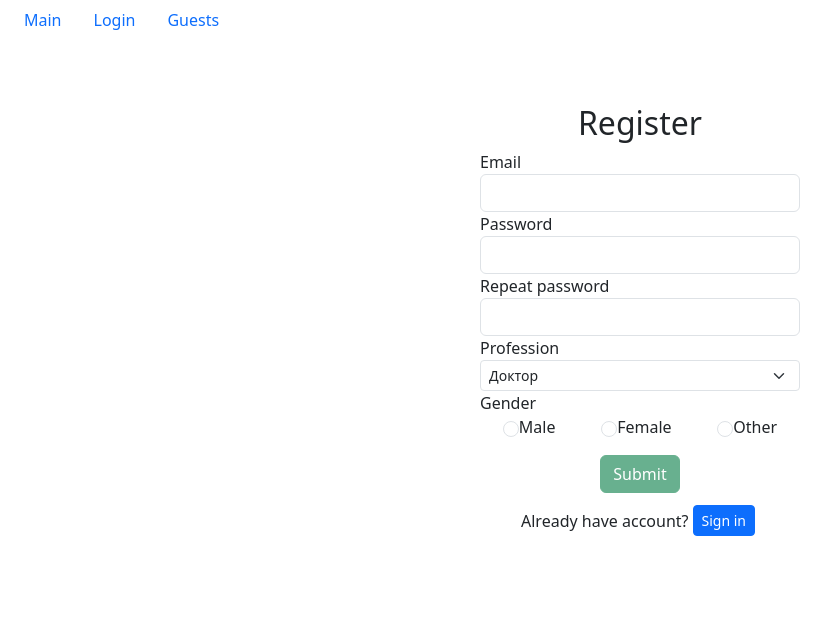
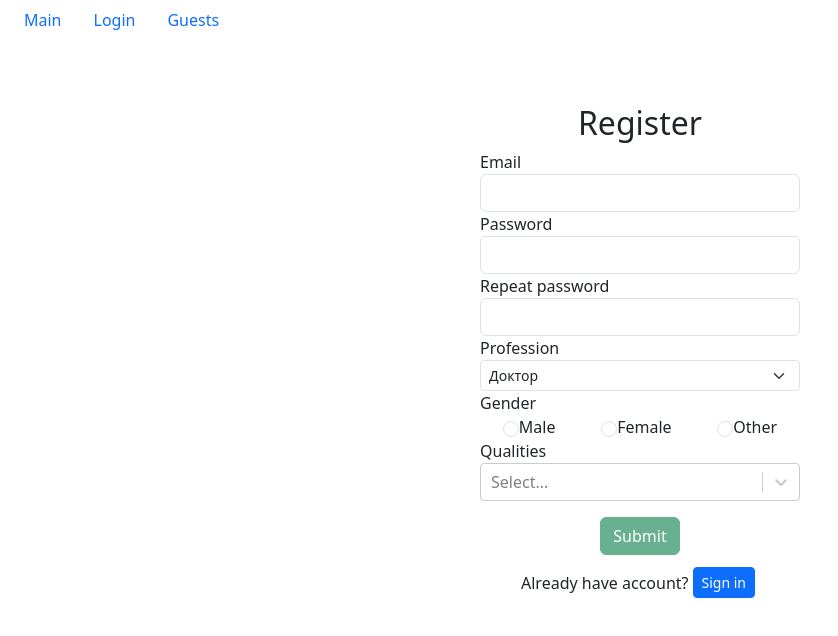
Before and after one commit to ivan-kramarenko/Course-Project, a React (Create React App) app: page /login in a window 1280 px wide. Both pictures are taken after a click on the button "Sign up". Shown: the top 636 px of the page, without its empty margins (0-838 px from the left). Built offline with nearby package versions, Linux system fonts and the light colour scheme.

Commit message:
react-select (multi)

```diff
--- a/package.json
+++ b/package.json
@@ -24,6 +24,7 @@
     "react-hook-form": "^7.39.1",
     "react-router-dom": "^6.4.2",
     "react-scripts": "5.0.1",
+    "react-select": "^5.6.0",
     "typescript": "^4.8.3",
     "web-vitals": "^2.1.4",
     "yup": "^0.32.11"
--- /dev/null
+++ b/src/api/fake.api/qualities.api.js
@@ -0,0 +1,42 @@
+const qualities = {
+  tedious: {
+    _id: '67rdca3eeb7f6fgeed471198',
+    name: 'Нудила',
+    color: 'primary'
+  },
+  strange: {
+    _id: '67rdca3eeb7f6fgeed471100',
+    name: 'Странный',
+    color: 'secondary'
+  },
+  buller: {
+    _id: '67rdca3eeb7f6fgeed4711012',
+    name: 'Троль',
+    color: 'success'
+  },
+  alcoholic: {
+    _id: '67rdca3eeb7f6fgeed471101',
+    name: 'Алкоголик',
+    color: 'danger'
+  },
+  handsome: {
+    _id: '67rdca3eeb7f6fgeed471102',
+    name: 'Красавчик',
+    color: 'info'
+  },
+  uncertain: {
+    _id: '67rdca3eeb7f6fgeed471103',
+    name: 'Неуверенный',
+    color: 'dark'
+  }
+}
+const fetchAll = () =>
+  new Promise((resolve) => {
+    window.setTimeout(() => {
+      resolve(qualities)
+    }, 2000)
+  })
+
+export default {
+  fetchAll
+}
--- a/src/api/index.js
+++ b/src/api/index.js
@@ -1,8 +1,10 @@
 import * as users from './fake.api/user.api'
 import professions from './fake.api/professions.api'
+import qualities from './fake.api/qualities.api'
 
 const API = {
   users,
-  professions
+  professions,
+  qualities
 }
 export default API
--- /dev/null
+++ b/src/components/common/form/MultiSelectField.tsx
@@ -0,0 +1,43 @@
+import React, { ReactElement } from 'react'
+import Select from 'react-select'
+import ErrorField from './ErrorField'
+
+interface MultiSelectFieldProps {
+  label: string
+  items: object
+  id: string
+  onChange: (...event: any[]) => void
+  value: any
+  error: string | undefined
+}
+
+const MultiSelectField = ({
+  label,
+  items,
+  id,
+  onChange,
+  value,
+  error
+}: MultiSelectFieldProps): ReactElement => {
+  const itemsArray = Object.entries(items).map((item) => ({
+    value: item[0],
+    label: item[1].name
+  }))
+  return (
+    <>
+      <label htmlFor={id} className="w-100">
+        {label}
+        <Select
+          className="w-100"
+          isMulti
+          options={itemsArray}
+          onChange={onChange}
+          value={value}
+        />
+        <ErrorField {...{ error }} />
+      </label>
+    </>
+  )
+}
+
+export default MultiSelectField
--- a/src/components/ui/form/RegisterForm.tsx
+++ b/src/components/ui/form/RegisterForm.tsx
@@ -1,12 +1,13 @@
 import React, { ReactElement, useEffect, useState } from 'react'
 import { yupResolver } from '@hookform/resolvers/yup'
-import { SubmitHandler, useForm } from 'react-hook-form'
-import { object, ref, string } from 'yup'
+import { SubmitHandler, useForm, Controller } from 'react-hook-form'
+import { array, object, ref, string } from 'yup'
 import { IProfession, IRegisterFormInputs } from '../../../interfaces'
 import TextField from '../../common/form/TextField'
 import API from '../../../api'
 import SelectField from '../../common/form/SelectField'
 import RadioField from '../../common/form/RadioField'
+import MultiSelectField from '../../common/form/MultiSelectField'
 
 const schema = object({
   email: string().required('Email is required').email('Email must be correct'),
@@ -21,11 +22,13 @@ const schema = object({
     .oneOf([ref('password')], 'Passwords dont match')
     .required('Confirm password is required'),
   profession: string().required('Profession is required'),
-  gender: string().required('Gender is required')
+  gender: string().required('Gender is required'),
+  qualities: array().required('Qualities is required')
 }).required()
 
 const RegisterForm = (): ReactElement => {
   const [professions, setProfessions] = useState<object | IProfession[]>([])
+  const [qualities, setQualities] = useState<any>({})
   useEffect(() => {
     void API.professions.fetchAll().then((data) => {
       if (data instanceof Array) {
@@ -35,10 +38,16 @@ const RegisterForm = (): ReactElement => {
       setProfessions(data)
     })
   }, [])
+  useEffect(() => {
+    void API.qualities.fetchAll().then((data) => {
+      setQualities(data)
+    })
+  }, [])
   const {
     register,
     formState: { errors, isValid },
-    handleSubmit
+    handleSubmit,
+    control
   } = useForm<IRegisterFormInputs>({
     mode: 'all',
     resolver: yupResolver(schema)
@@ -93,6 +102,20 @@ const RegisterForm = (): ReactElement => {
         {...{ register }}
         error={errors.gender?.message}
       />
+      <Controller
+        name="qualities"
+        control={control}
+        render={({ field: { onChange, value }, fieldState: { error } }) => (
+          <MultiSelectField
+            items={qualities}
+            label="Qualities"
+            id="qualities"
+            onChange={onChange}
+            value={value}
+            error={error?.message}
+          />
+        )}
+      />
       <input
         className="btn btn-success mt-3"
         type="submit"
--- a/src/interfaces/index.ts
+++ b/src/interfaces/index.ts
@@ -36,4 +36,5 @@ export interface IRegisterFormInputs extends ILoginFormInputs {
   repeatPassword: string
   profession: string
   gender: string
+  qualities: IQuality[]
 }
```
Also changed, not shown: 1 other file (tests, documents, lock files or other folders).
